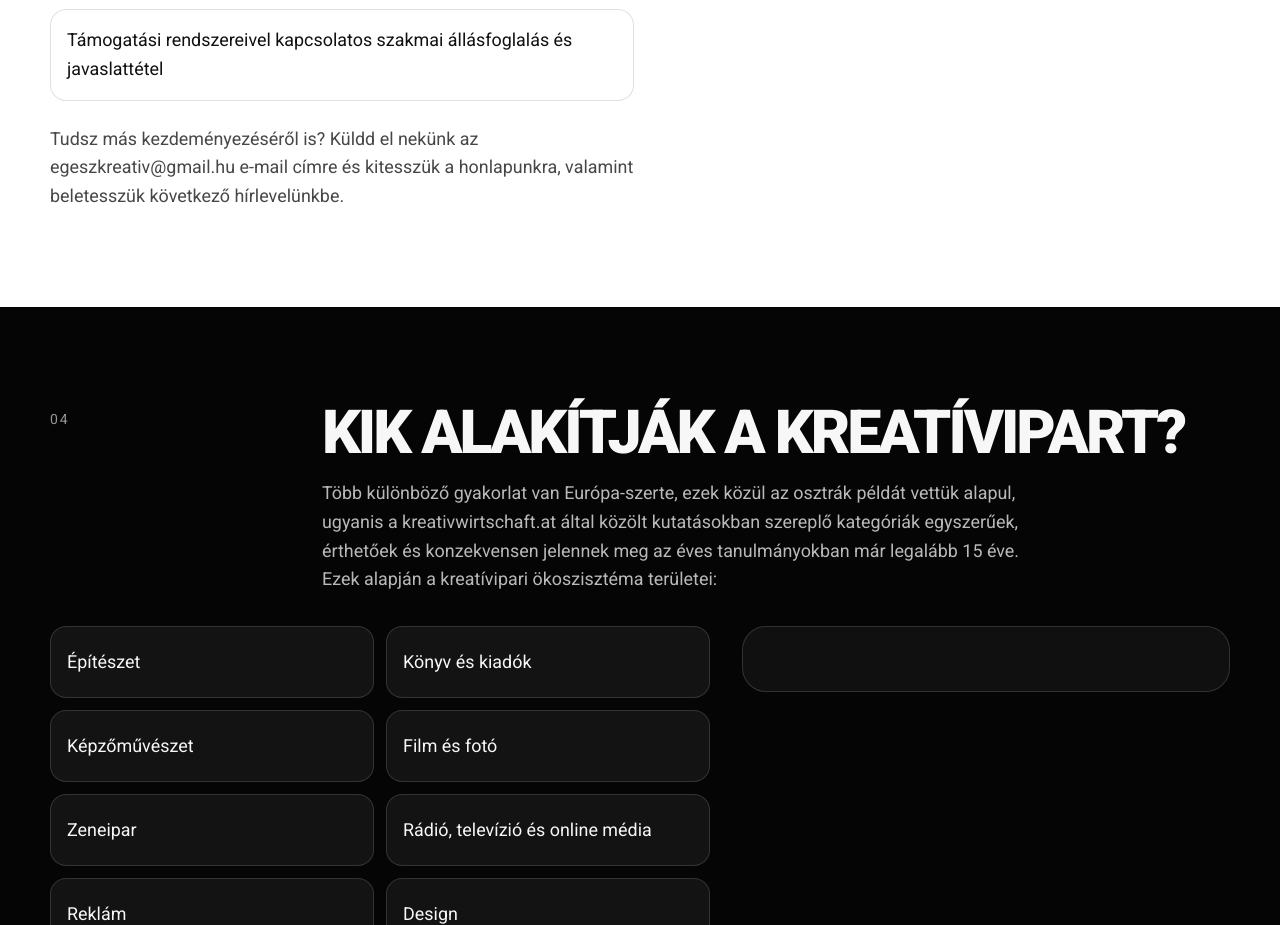
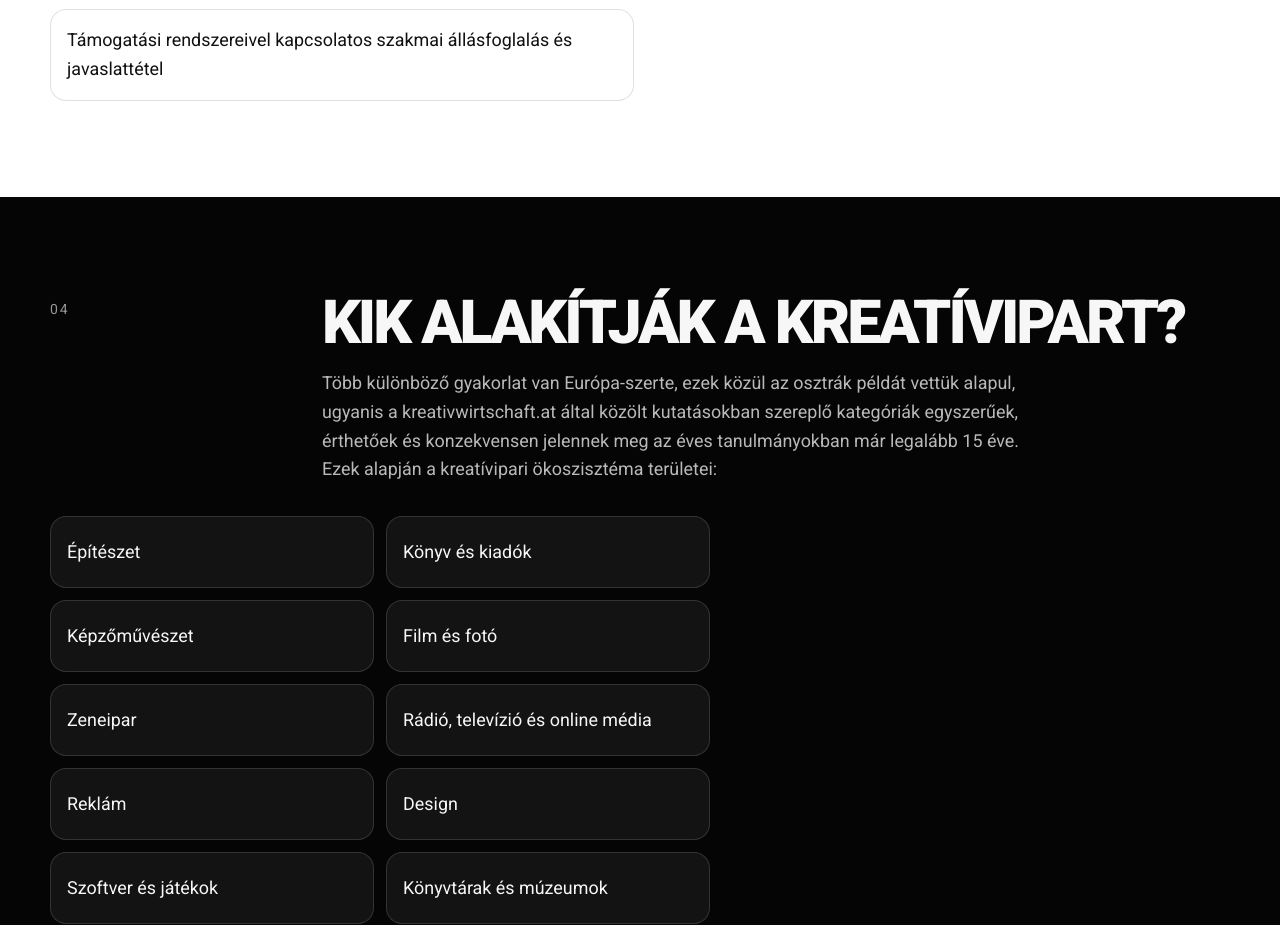
Before and after one commit to ekghungary/ekgv1, a plain HTML site: page index.html in a window 1280 px wide. Shown: the part 2644-3569 px from the top of the page. Drawn offline with Linux system fonts and the light colour scheme.

Commit message:
Update index.html

```diff
--- a/index.html
+++ b/index.html
@@ -215,7 +215,6 @@
           <li>A kreatív szektor társadalmi és gazdasági hatásai mérésének módszertana, szakmai konszenzuson alapuló KPI-ok meghatározása</li>
           <li>Támogatási rendszereivel kapcsolatos szakmai állásfoglalás és javaslattétel</li>
         </ul>
-        <p class="links-note" data-reveal>Tudsz más kezdeményezéséről is? Küldd el nekünk az <a href="mailto:egeszkreativ@gmail.hu">egeszkreativ@gmail.hu</a> e-mail címre és kitesszük a honlapunkra, valamint beletesszük következő hírlevelünkbe.</p>
       </div>
     </section>
 
@@ -242,8 +241,6 @@
             <li>Szoftver és játékok</li>
             <li>Könyvtárak és múzeumok</li>
           </ul>
-          <aside class="side-panel" data-reveal>
-          </aside>
         </div>
       </div>
     </section>
```
